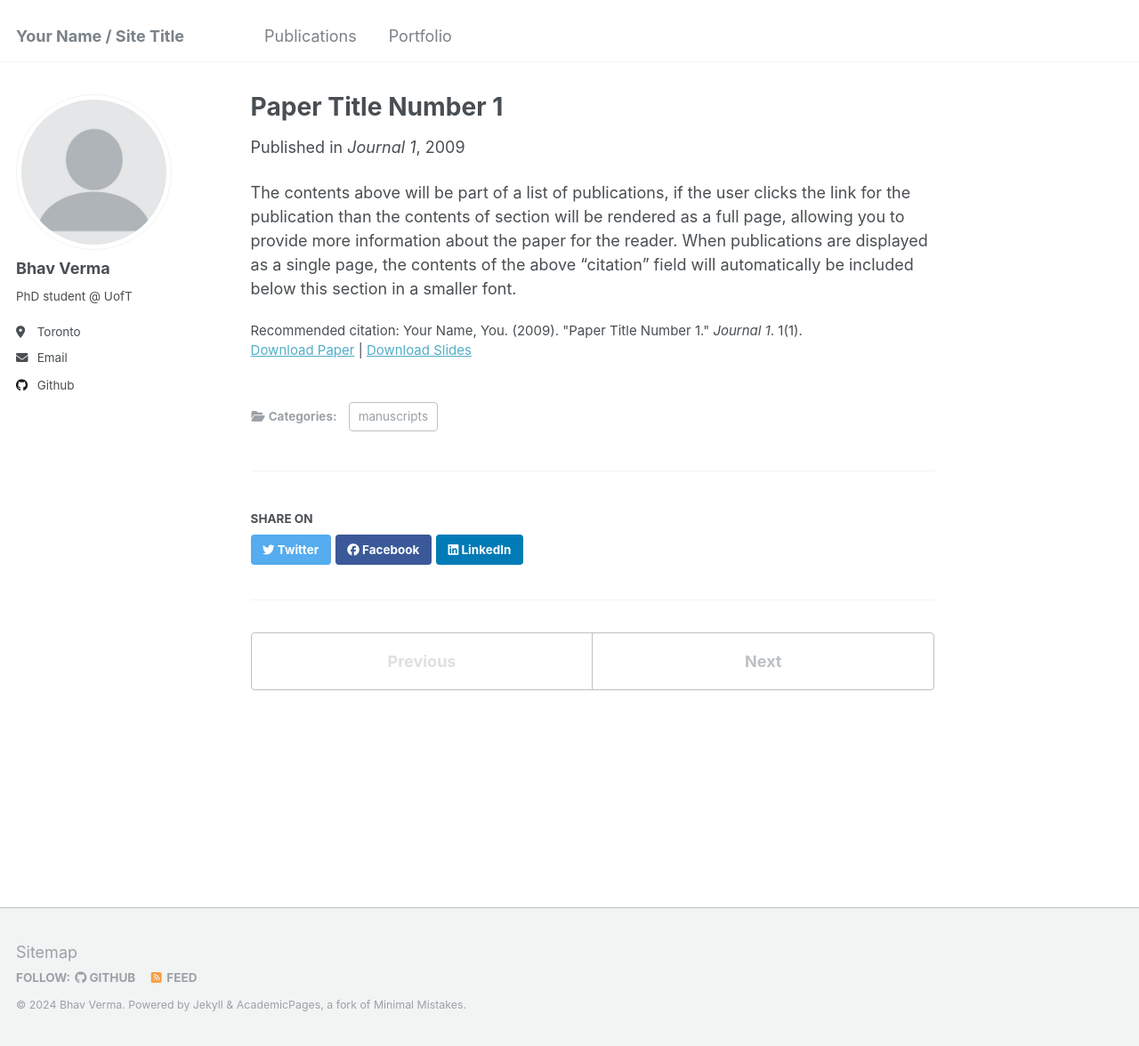
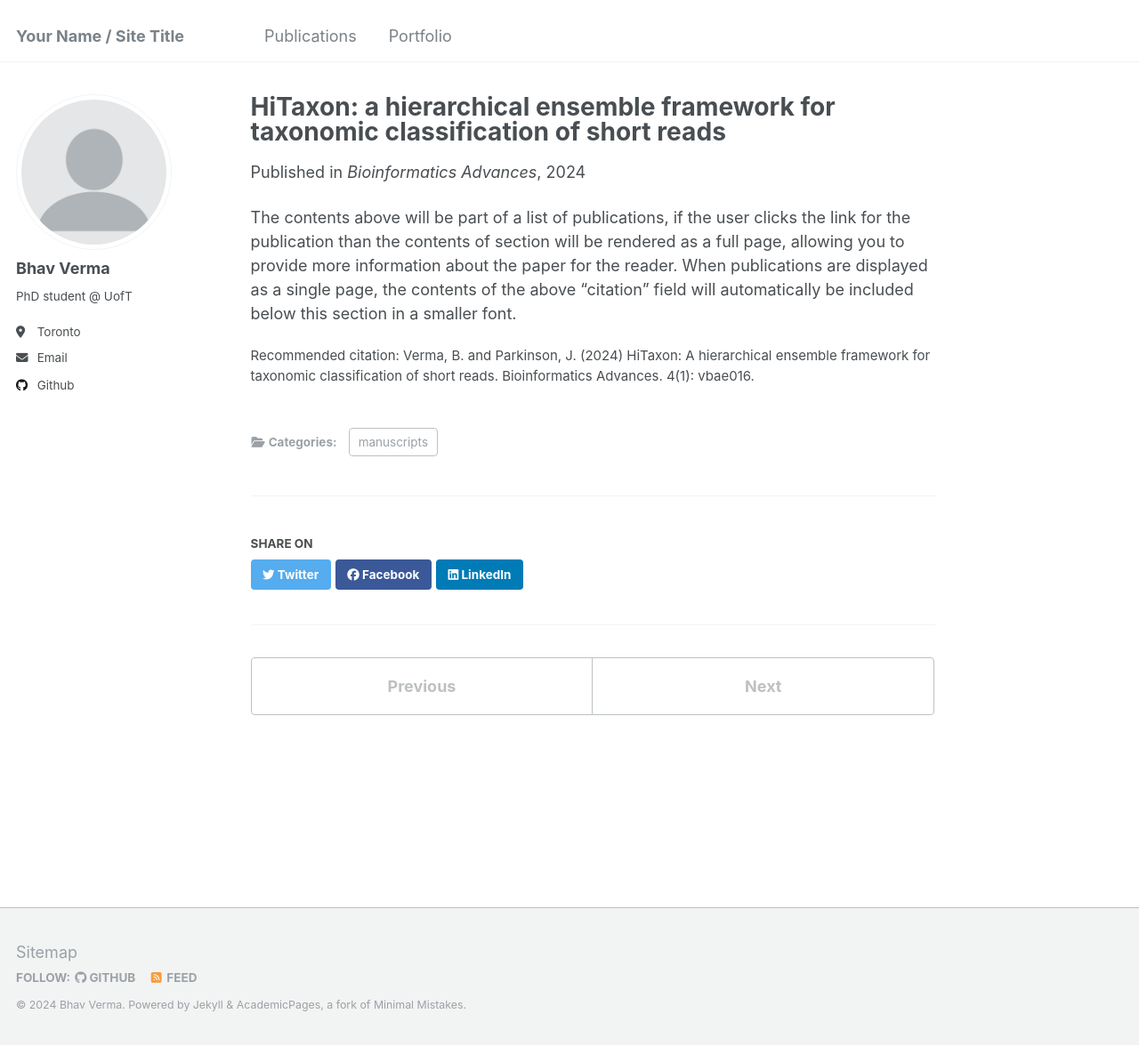
Before and after one commit to bhavverma/bhavverma.github.io, a Jekyll site: the page built from _publications/2009-10-01-paper-title-number-1.md, in a window 1280 px wide and 1176 px high. Shown: the whole window at 89% size. Built offline with Jekyll 4.4.1, drawn with Linux system fonts in a browser that asks for light colours.

Commit message:
Update paper 1

```diff
--- a/_publications/2009-10-01-paper-title-number-1.md
+++ b/_publications/2009-10-01-paper-title-number-1.md
@@ -1,14 +1,12 @@
 ---
-title: "Paper Title Number 1"
+title: "HiTaxon: a hierarchical ensemble framework for taxonomic classification of short reads"
 collection: publications
 category: manuscripts
-permalink: /publication/2009-10-01-paper-title-number-1
+permalink: https://academic.oup.com/bioinformaticsadvances/article-lookup/doi/10.1093/bioadv/vbae016
 excerpt: 'This paper is about the number 1. The number 2 is left for future work.'
-date: 2009-10-01
-venue: 'Journal 1'
-slidesurl: 'http://academicpages.github.io/files/slides1.pdf'
-paperurl: 'http://academicpages.github.io/files/paper1.pdf'
-citation: 'Your Name, You. (2009). &quot;Paper Title Number 1.&quot; <i>Journal 1</i>. 1(1).'
+date: 2024-01-02
+venue: 'Bioinformatics  Advances'
+citation: 'Verma, B. and Parkinson, J. (2024) HiTaxon: A hierarchical ensemble framework for taxonomic classification of short reads. Bioinformatics Advances. 4(1): vbae016.'
 ---
 
 The contents above will be part of a list of publications, if the user clicks the link for the publication than the contents of section will be rendered as a full page, allowing you to provide more information about the paper for the reader. When publications are displayed as a single page, the contents of the above "citation" field will automatically be included below this section in a smaller font.
```
